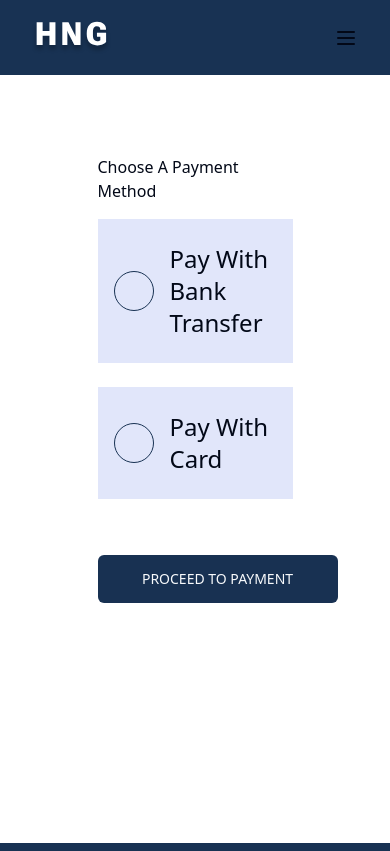
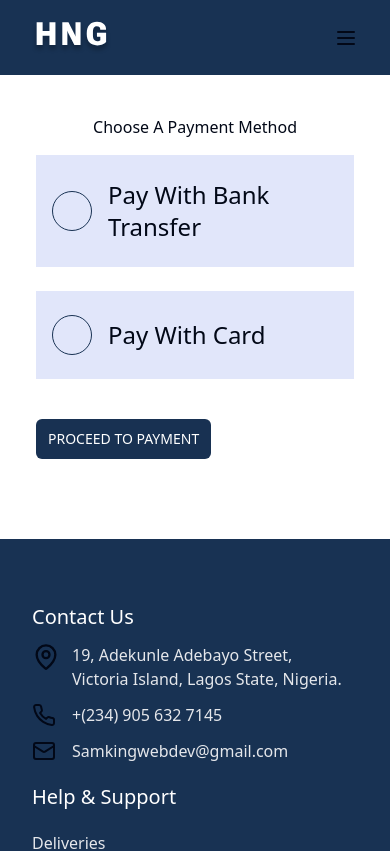
Before and after one commit to Jejeet/HNG11stagetwo, a React (Vite) app: page /check in a window 390 px wide. Shown: the top 851 px of the page. Built offline with nearby package versions, Linux system fonts and the light colour scheme.

Commit message:
update check Mobile

```diff
--- a/src/components/Hero/Check.tsx
+++ b/src/components/Hero/Check.tsx
@@ -8,11 +8,11 @@ import { RadioGroup, RadioGroupItem } from "../ui/radio-group"
 
 export default function Check() {
   return (
-  <div className="w-1/2 mx-auto  flex mt-20 mb-60">
-      <form action="" method="post" className="w-full flex flex-col">
+  <div className="w-full sm:w-3/4 md:w-1/2 lg:w-1/3 mx-auto flex mt-10 mb-20 px-4 sm:px-0">
+      <form action="" method="post" className="w-full flex flex-col px-5">
       <div className="flex flex-col gap-y-4 items-center justify-center w-full">
-      <h2 className="self-start">Choose A Payment Method</h2>
-      <RadioGroup defaultValue="comfortable" className="w-full space-y-4">
+      <h2 className="flex flex-col gap-y-4 items-center justify-center w-full">Choose A Payment Method</h2>
+      <RadioGroup defaultValue="comfortable" className="w-full space-y-4 ">
       <div className="flex items-center bg-[#E1E6FA] py-6 px-4 space-x-4">
         <RadioGroupItem value="bank  tranfer" id="bankTransfer" className="size-10" />
         <Label htmlFor="bankTransfer" className="text-2xl font-normal">Pay With Bank Transfer</Label>
@@ -23,7 +23,9 @@ export default function Check() {
       </div>
     </RadioGroup>
       </div>
-      <Link to={"/card"}><Button className=" w-60 self-end mt-14 py-6 px-3 bg-[#183152] hover:bg-[#183152]">PROCEED TO PAYMENT</Button></Link>
+      <Link to={"/card"}>
+        <Button className="  sm:w-auto self-center sm:self-end mt-10 py-3 sm:py-6 px-3 bg-[#183152] hover:bg-[#183152] text-white">PROCEED TO PAYMENT</Button>
+        </Link>
     </form>
   </div>
   )
```
